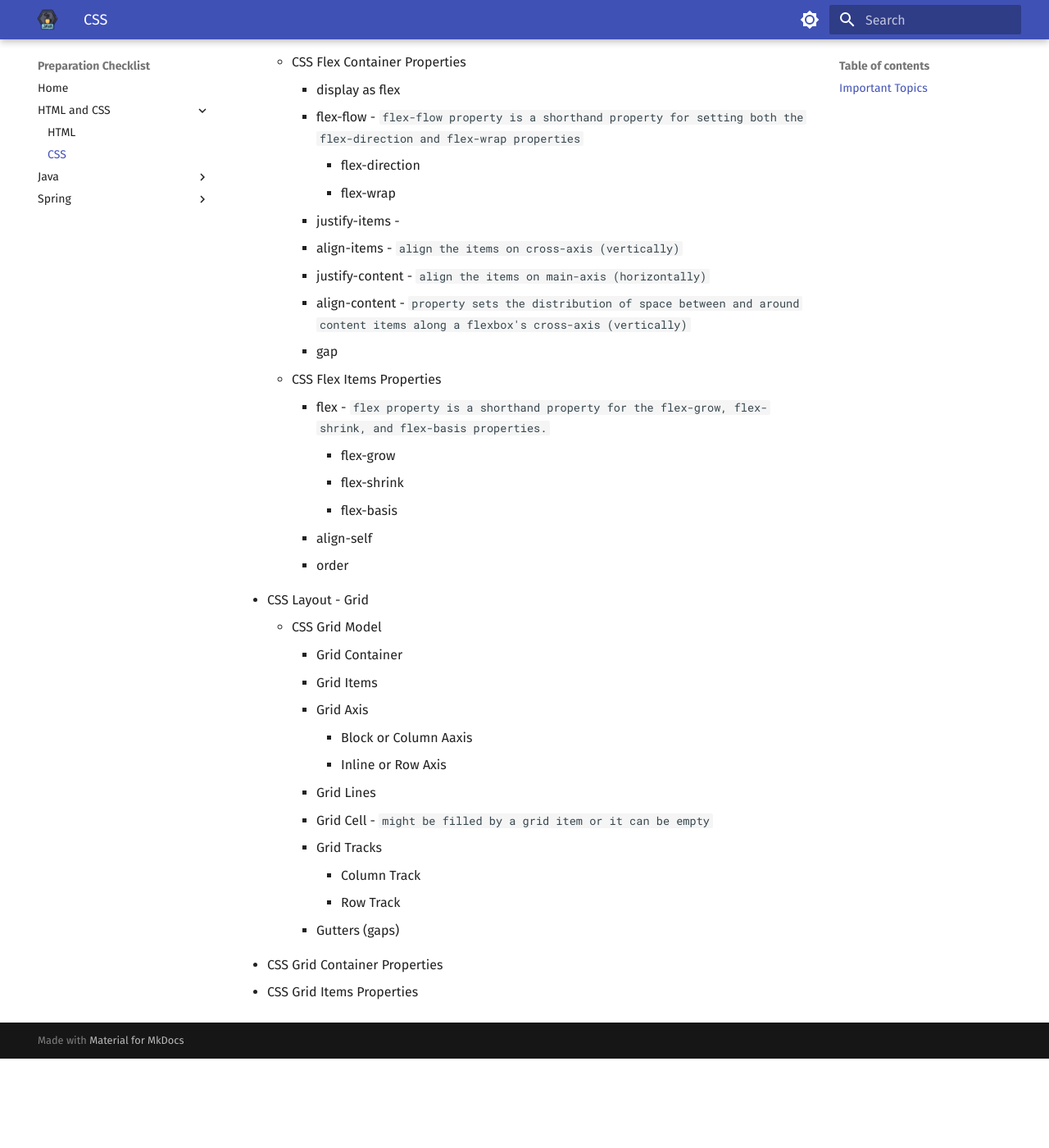
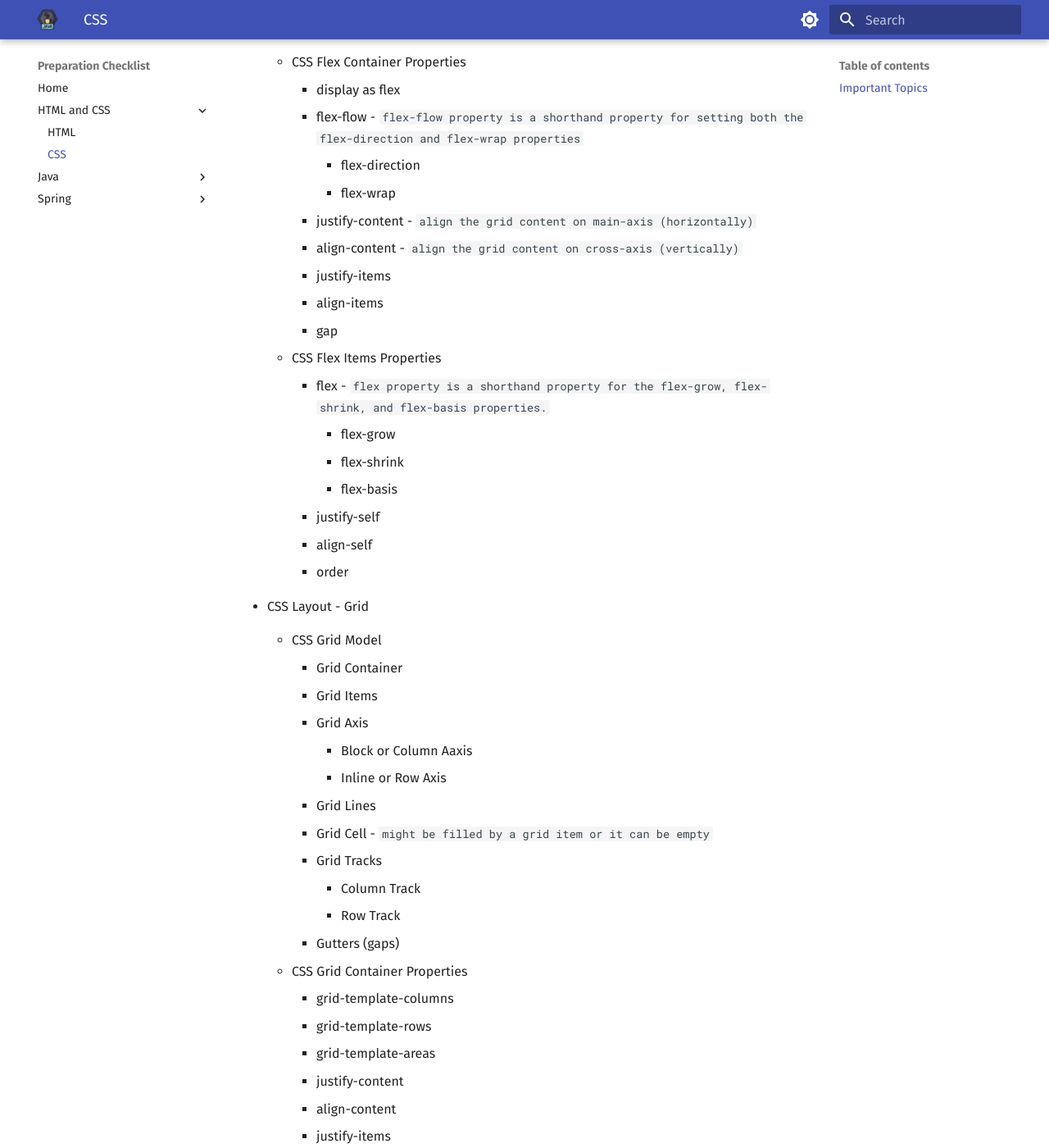
Before and after one commit to shivajideotale/preparation-checklist, an MkDocs documentation site: the page built from docs/html-css/css.md, in a window 1280 px wide and 1400 px high, scrolled down 2628 px. Shown: the whole window at 82% size. Built offline with MkDocs 1.6.1 and Material for MkDocs 9.7.7, drawn with Linux system fonts in a browser that asks for light colours; before the commit the page ends 3919 px from its top, so only the background shows below that; some of the changed text lies outside the part shown.

Commit message:
First Commit

```diff
--- a/docs/html-css/css.md
+++ b/docs/html-css/css.md
@@ -92,16 +92,17 @@
         - flex-flow - `flex-flow property is a shorthand property for setting both the flex-direction and flex-wrap properties`
             - flex-direction
             - flex-wrap
-        - justify-items -
-        - align-items - `align the items on cross-axis (vertically)`
-        - justify-content - `align the items on main-axis (horizontally)`
-        - align-content - `property sets the distribution of space between and around content items along a flexbox's cross-axis (vertically)`
+        - justify-content - `align the grid content on main-axis (horizontally)`
+        - align-content - `align the grid content on cross-axis (vertically)`
+        - justify-items
+        - align-items
         - gap
     - CSS Flex Items Properties
         - flex - `flex property is a shorthand property for the flex-grow, flex-shrink, and flex-basis properties.`
             - flex-grow
             - flex-shrink
             - flex-basis
+        - justify-self
         - align-self
         - order
 
@@ -119,5 +120,21 @@
             - Row Track
         - Gutters (gaps)
 
-   - CSS Grid Container Properties
-   - CSS Grid Items Properties
+    - CSS Grid Container Properties
+        - grid-template-columns
+        - grid-template-rows
+        - grid-template-areas
+        - justify-content
+        - align-content
+        - justify-items
+        - align-items
+        - gap
+            - row-gap
+            - column-gap
+
+    - CSS Grid Items Properties
+        - grid-column
+        - grid-row
+        - grid-area
+        - justify-self
+        - align-self
```
Also changed, not shown: docs/index.md (+0 -3 lines).
